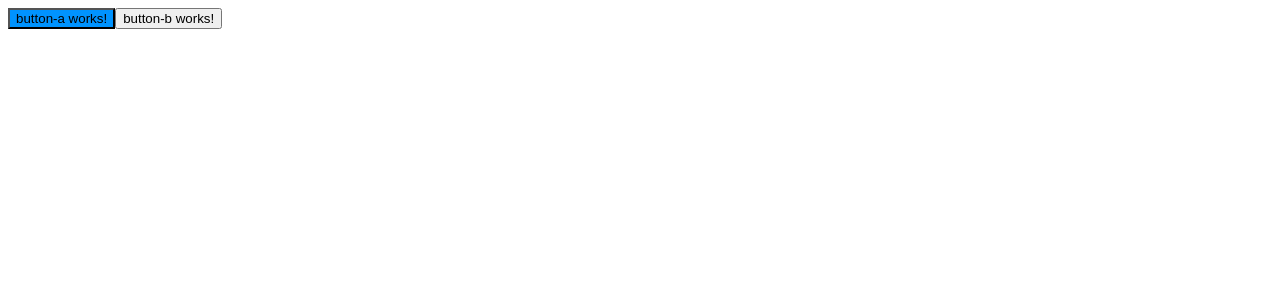
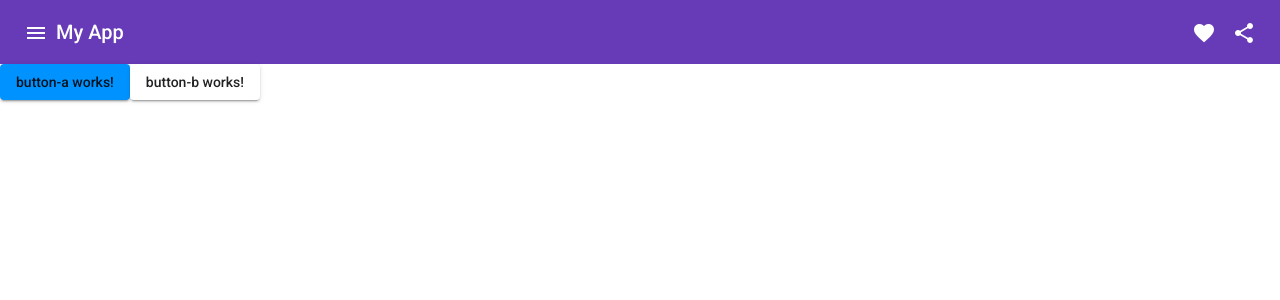
Before and after one commit to janirapo/angular-app-with-azure, an Angular app: page / in a window 1280 px wide. Shown: the top 300 px of the page. Built offline with nearby package versions, Linux system fonts and the light colour scheme.

Commit message:
Added Material UI to project

```diff
--- a/angular.json
+++ b/angular.json
@@ -27,7 +27,7 @@
             "tsConfig": "tsconfig.app.json",
             "inlineStyleLanguage": "scss",
             "assets": ["src/favicon.ico", "src/assets"],
-            "styles": ["src/styles/styles.scss"],
+            "styles": ["./node_modules/@angular/material/prebuilt-themes/deeppurple-amber.css", "src/styles/styles.scss"],
             "stylePreprocessorOptions": {
               "includePaths": ["src/styles"]
             },
@@ -93,7 +93,7 @@
             "karmaConfig": "karma.conf.js",
             "inlineStyleLanguage": "scss",
             "assets": ["src/favicon.ico", "src/assets"],
-            "styles": ["src/styles/styles.scss"],
+            "styles": ["./node_modules/@angular/material/prebuilt-themes/deeppurple-amber.css", "src/styles/styles.scss"],
             "stylePreprocessorOptions": {
               "includePaths": ["src/styles"]
             },
--- a/package.json
+++ b/package.json
@@ -11,10 +11,12 @@
   "private": true,
   "dependencies": {
     "@angular/animations": "~13.3.0",
+    "@angular/cdk": "^13.3.4",
     "@angular/common": "~13.3.0",
     "@angular/compiler": "~13.3.0",
     "@angular/core": "~13.3.0",
     "@angular/forms": "~13.3.0",
+    "@angular/material": "^13.3.4",
     "@angular/platform-browser": "~13.3.0",
     "@angular/platform-browser-dynamic": "~13.3.0",
     "@angular/router": "~13.3.0",
--- a/src/app/app.component.html
+++ b/src/app/app.component.html
@@ -1,4 +1,16 @@
-<router-outlet></router-outlet>
+<mat-toolbar color="primary">
+  <button mat-icon-button class="example-icon" aria-label="Example icon-button with menu icon">
+    <mat-icon>menu</mat-icon>
+  </button>
+  <span>My App</span>
+  <span class="example-spacer"></span>
+  <button mat-icon-button class="example-icon favorite-icon" aria-label="Example icon-button with heart icon">
+    <mat-icon>favorite</mat-icon>
+  </button>
+  <button mat-icon-button class="example-icon" aria-label="Example icon-button with share icon">
+    <mat-icon>share</mat-icon>
+  </button>
+</mat-toolbar>
 
 <app-button-a></app-button-a>
 <app-button-b></app-button-b>
--- a/src/app/app.component.scss
+++ b/src/app/app.component.scss
@@ -0,0 +1,3 @@
+.example-spacer {
+  flex: 1 1 auto;
+}
--- a/src/app/modules/shared/components/button-a/button-a.component.html
+++ b/src/app/modules/shared/components/button-a/button-a.component.html
@@ -1 +1 @@
-<button>button-a works!</button>
+<button mat-raised-button>button-a works!</button>
--- a/src/app/modules/shared/components/button-b/button-b.component.html
+++ b/src/app/modules/shared/components/button-b/button-b.component.html
@@ -1 +1 @@
-<button>button-b works!</button>
+<button mat-raised-button>button-b works!</button>
--- a/src/app/modules/shared/shared.module.ts
+++ b/src/app/modules/shared/shared.module.ts
@@ -2,11 +2,12 @@ import { NgModule } from '@angular/core';
 import { CommonModule } from '@angular/common';
 import * as fromComponents from './components';
 import { FormsModule } from '@angular/forms';
+import { MatButtonModule } from '@angular/material/button';
 
 //
 @NgModule({
   declarations: [...fromComponents.components],
-  imports: [CommonModule, FormsModule],
+  imports: [CommonModule, FormsModule, MatButtonModule],
   exports: [FormsModule, ...fromComponents.components],
 })
 export class SharedModule {}
--- a/src/index.html
+++ b/src/index.html
@@ -6,8 +6,11 @@
   <base href="/">
   <meta name="viewport" content="width=device-width, initial-scale=1">
   <link rel="icon" type="image/x-icon" href="favicon.ico">
+  <link rel="preconnect" href="https://fonts.gstatic.com">
+  <link href="https://fonts.googleapis.com/css2?family=Roboto:wght@300;400;500&display=swap" rel="stylesheet">
+  <link href="https://fonts.googleapis.com/icon?family=Material+Icons" rel="stylesheet">
 </head>
-<body>
+<body class="mat-typography">
   <app-root></app-root>
 </body>
 </html>
--- a/src/styles/styles.scss
+++ b/src/styles/styles.scss
@@ -1 +1,4 @@
 /* You can add global styles to this file, and also import other style files */
+
+html, body { height: 100%; }
+body { margin: 0; font-family: Roboto, "Helvetica Neue", sans-serif; }
```
Also changed, not shown: src/app/app.module.ts (+14 -1 lines), 1 other file (tests, documents, lock files or other folders).
